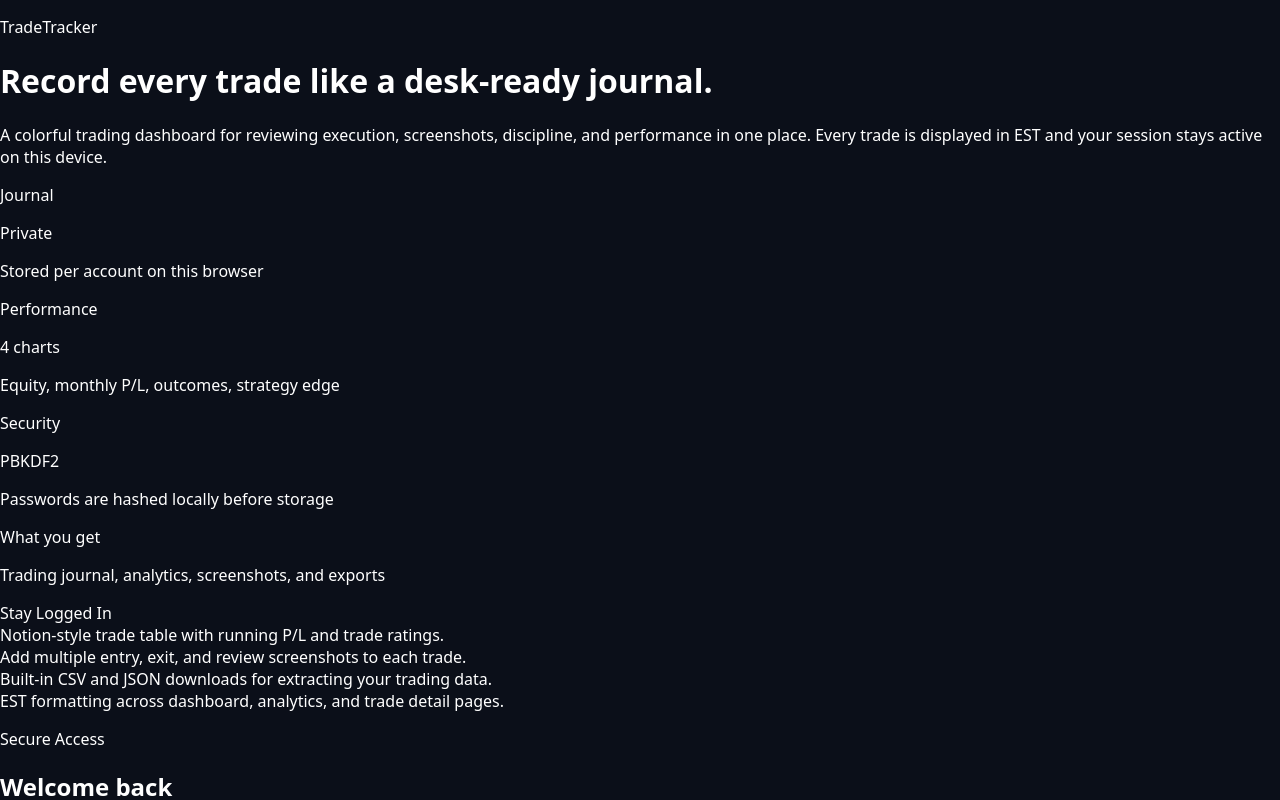
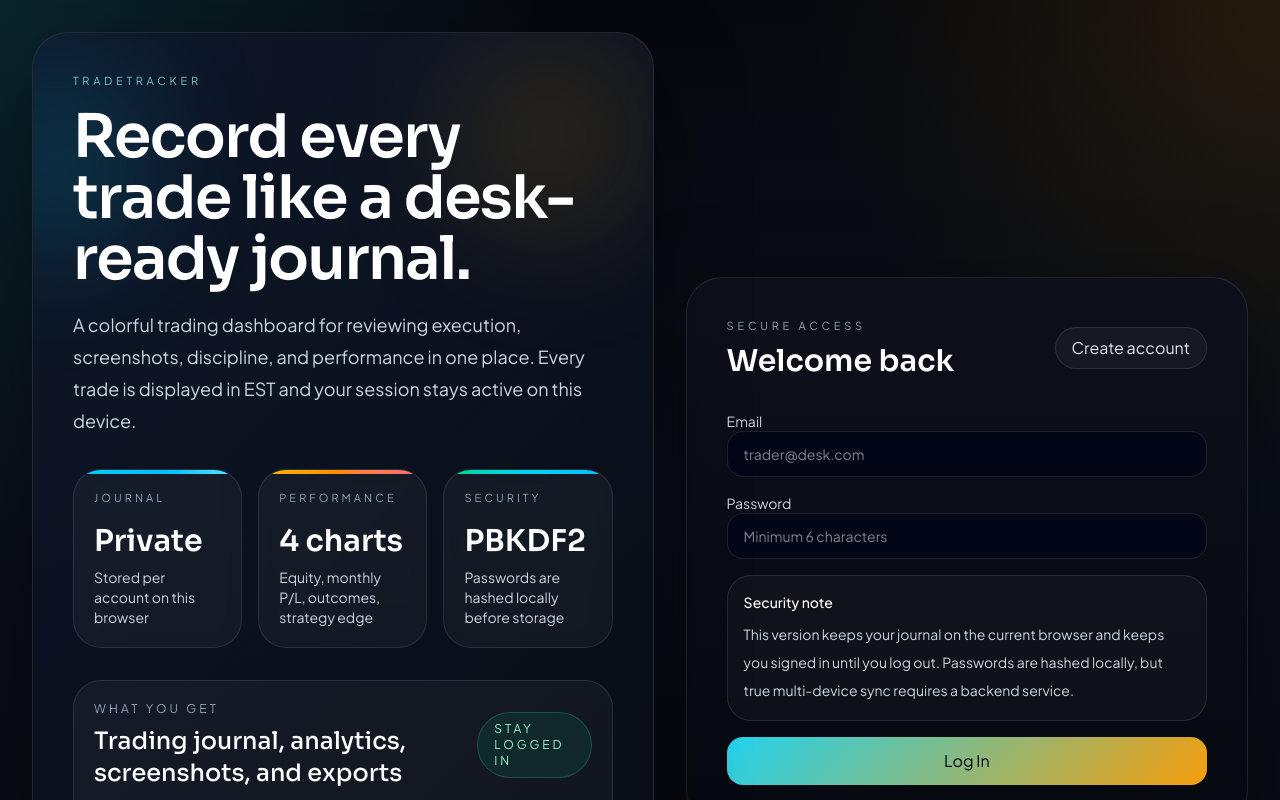
Before and after one commit to Alokesh13/TradingJournalbest, a React (Vite) app: page / in a window 1280 px wide. Shown: the top 800 px of the page. Built offline with nearby package versions, Linux system fonts and the light colour scheme.

Commit message:
Refactor CSS for improved styling and layout

```diff
--- a/src/index.css
+++ b/src/index.css
@@ -1,10 +1,82 @@
+@import url("https://fonts.googleapis.com/css2?family=Plus+Jakarta+Sans:wght@400;500;600;700;800&family=Sora:wght@500;600;700;800&display=swap");
+@import "tailwindcss";
+
+:root {
+  color-scheme: dark;
+  font-family: "Plus Jakarta Sans", sans-serif;
+  --font-display: "Sora", sans-serif;
+}
+
+* {
+  box-sizing: border-box;
+}
+
+html {
+  scroll-behavior: smooth;
+}
+
 body {
   margin: 0;
-  font-family: system-ui, sans-serif;
-  background: #0b0f19;
+  min-width: 320px;
+  background:
+    radial-gradient(circle at top, rgba(34, 211, 238, 0.08), transparent 26%),
+    radial-gradient(circle at right top, rgba(245, 158, 11, 0.08), transparent 20%),
+    linear-gradient(180deg, #05070b, #08111b 42%, #05070b);
+  color: #f8fafc;
+}
+
+body::before {
+  content: "";
+  position: fixed;
+  inset: 0;
+  pointer-events: none;
+  background-image:
+    linear-gradient(rgba(255, 255, 255, 0.025) 1px, transparent 1px),
+    linear-gradient(90deg, rgba(255, 255, 255, 0.025) 1px, transparent 1px);
+  background-size: 72px 72px;
+  mask-image: radial-gradient(circle at center, black, transparent 88%);
+  opacity: 0.22;
+}
+
+#root {
+  min-height: 100vh;
+}
+
+.font-display {
+  font-family: var(--font-display);
+}
+
+button,
+input,
+select,
+textarea {
+  font: inherit;
+}
+
+img {
+  display: block;
+  max-width: 100%;
+}
+
+::selection {
+  background: rgba(34, 211, 238, 0.35);
   color: white;
 }
 
-h1 {
-  font-size: 32px;
+::-webkit-scrollbar {
+  width: 10px;
+  height: 10px;
 }
+
+::-webkit-scrollbar-track {
+  background: rgba(255, 255, 255, 0.05);
+}
+
+::-webkit-scrollbar-thumb {
+  border-radius: 999px;
+  background: linear-gradient(180deg, rgba(34, 211, 238, 0.6), rgba(245, 158, 11, 0.6));
+}
+
+::-webkit-scrollbar-thumb:hover {
+  background: linear-gradient(180deg, rgba(34, 211, 238, 0.8), rgba(245, 158, 11, 0.8));
+}
```
